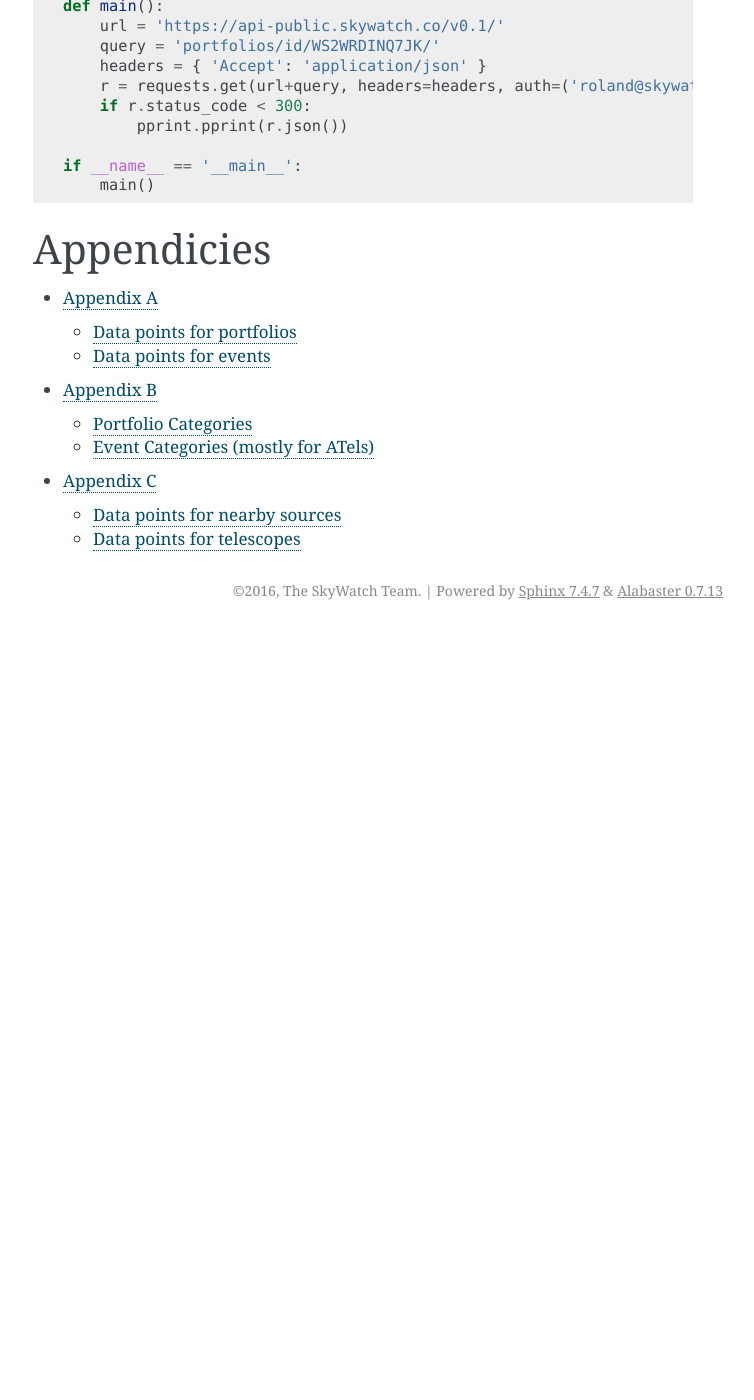
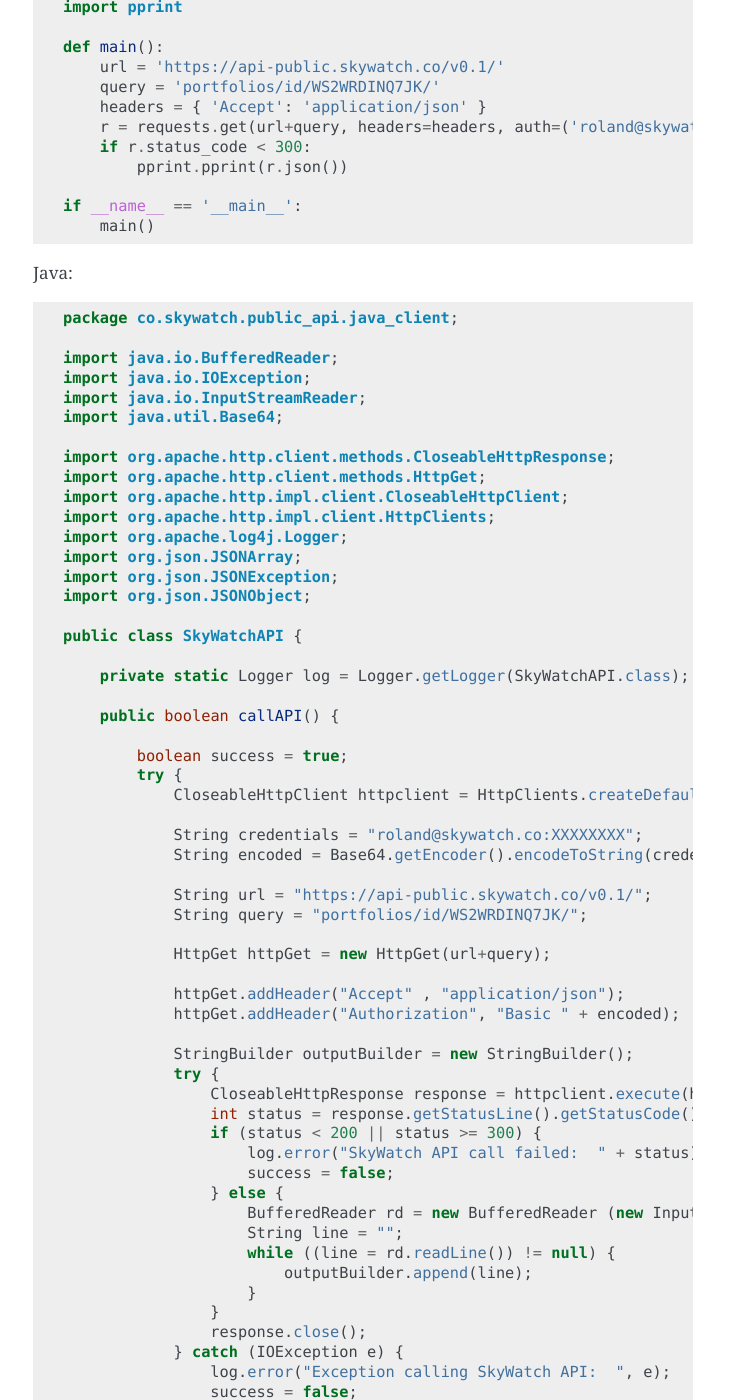
Before and after one commit to rolandsing/SkyWatch-API-Docs, a Sphinx documentation site: the page built from docs/index.rst, in a window 1280 px wide and 1400 px high, scrolled down 2675 px. Shown: the whole window, without its empty margins (387-1141 px from the left). Built offline with Sphinx 7.4.7, drawn with Linux system fonts in a browser that asks for light colours; before the commit the page ends 3305 px from its top, so only the background shows below that; some of the changed text lies outside the part shown.

Commit message:
Add Java example

```diff
--- a/docs/conf.py
+++ b/docs/conf.py
@@ -171,7 +171,7 @@
 #html_split_index = False
 
 # If true, links to the reST sources are added to the pages.
-html_show_sourcelink = False
+#html_show_sourcelink = True
 
 # If true, "Created using Sphinx" is shown in the HTML footer. Default is True.
 #html_show_sphinx = True
--- a/docs/index.rst
+++ b/docs/index.rst
@@ -89,21 +89,108 @@
 
 Return the portfolio information for portfolio WS2WRDINQ7JK
 
+Python:
+
 .. code-block:: python
 
-	import requests
-	import pprint
+    import requests
+    import pprint
 
-	def main():
-	    url = 'https://api-public.skywatch.co/v0.1/'
-	    query = 'portfolios/id/WS2WRDINQ7JK/'
-	    headers = { 'Accept': 'application/json' }
-	    r = requests.get(url+query, headers=headers, auth=('roland@skywatch.co', 'XXXXXXXX'))
-	    if r.status_code < 300:
-	        pprint.pprint(r.json())
+    def main():
+        url = 'https://api-public.skywatch.co/v0.1/'
+        query = 'portfolios/id/WS2WRDINQ7JK/'
+        headers = { 'Accept': 'application/json' }
+        r = requests.get(url+query, headers=headers, auth=('roland@skywatch.co', 'XXXXXXXX'))
+        if r.status_code < 300:
+            pprint.pprint(r.json())
 
-	if __name__ == '__main__':
-	    main()
+    if __name__ == '__main__':
+        main()
+
+Java:
+
+.. code-block:: java
+
+    package co.skywatch.public_api.java_client;
+
+    import java.io.BufferedReader;
+    import java.io.IOException;
+    import java.io.InputStreamReader;
+    import java.util.Base64;
+
+    import org.apache.http.client.methods.CloseableHttpResponse;
+    import org.apache.http.client.methods.HttpGet;
+    import org.apache.http.impl.client.CloseableHttpClient;
+    import org.apache.http.impl.client.HttpClients;
+    import org.apache.log4j.Logger;
+    import org.json.JSONArray;
+    import org.json.JSONException;
+    import org.json.JSONObject;
+
+    public class SkyWatchAPI {
+
+        private static Logger log = Logger.getLogger(SkyWatchAPI.class);
+
+        public boolean callAPI() {
+
+            boolean success = true;
+            try {
+                CloseableHttpClient httpclient = HttpClients.createDefault();
+
+                String credentials = "roland@skywatch.co:XXXXXXXX";
+                String encoded = Base64.getEncoder().encodeToString(credentials.getBytes());
+
+                String url = "https://api-public.skywatch.co/v0.1/";
+                String query = "portfolios/id/WS2WRDINQ7JK/";
+
+                HttpGet httpGet = new HttpGet(url+query);
+
+                httpGet.addHeader("Accept" , "application/json");
+                httpGet.addHeader("Authorization", "Basic " + encoded);
+
+                StringBuilder outputBuilder = new StringBuilder();
+                try {
+                    CloseableHttpResponse response = httpclient.execute(httpGet);
+                    int status = response.getStatusLine().getStatusCode();
+                    if (status < 200 || status >= 300) {
+                        log.error("SkyWatch API call failed:  " + status);
+                        success = false;
+                    } else {
+                        BufferedReader rd = new BufferedReader (new InputStreamReader(response.getEntity().getContent()));
+                        String line = "";
+                        while ((line = rd.readLine()) != null) {
+                            outputBuilder.append(line);
+                        }
+                    }
+                    response.close();
+                } catch (IOException e) {
+                    log.error("Exception calling SkyWatch API:  ", e);
+                    success = false;
+                } finally {
+                    httpclient.close();
+                }
+
+                try {
+                    final JSONArray astroData = new JSONArray(outputBuilder.toString());
+                    final int n = astroData.length();
+                    for (int i = 0; i < n; ++i) {
+                      final JSONObject event = astroData.getJSONObject(i);
+                      log.debug("Event name is:  " + event.getString("name"));
+                    }
+                } catch (JSONException  e) {
+                    log.error("Exception parsing SkyWatch API output:  ", e);
+                    success = false;
+                }
+            } catch (IOException e) {
+                log.error("Exception connecting to SkyWatch API:  ", e);
+                success = false;
+            }
+
+            return success;
+        }
+
+    }
+
 
 Appendicies
 ===========
```
Also changed, not shown: 16 other files.
